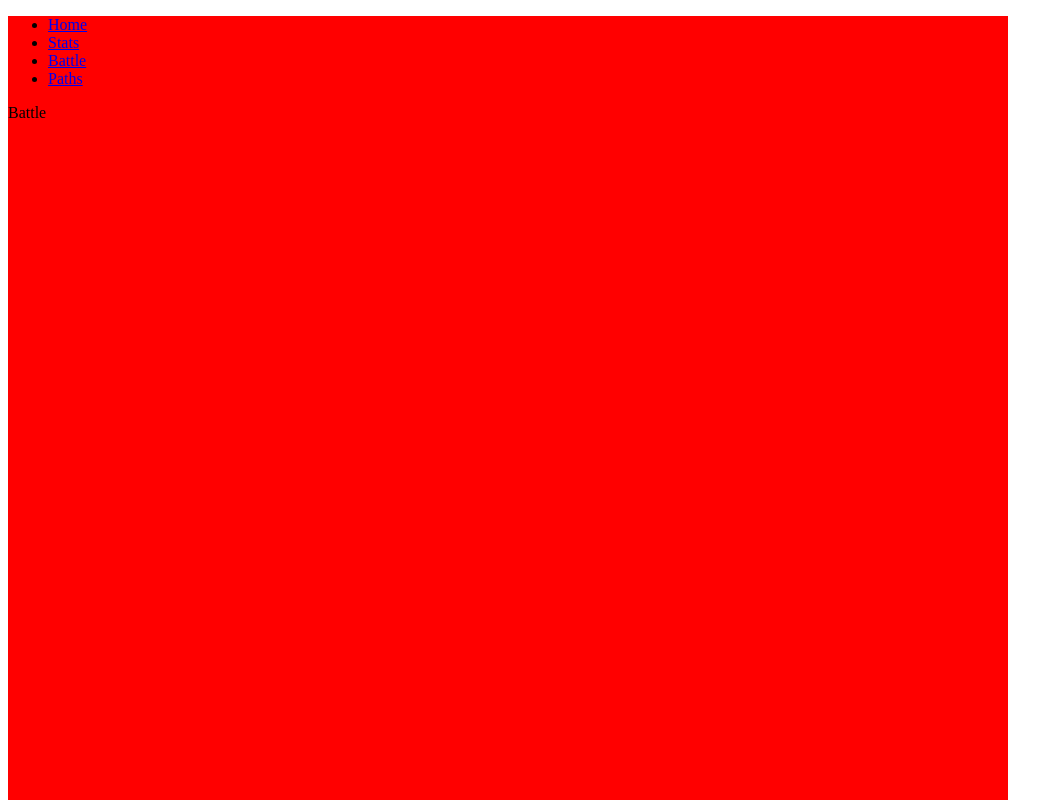
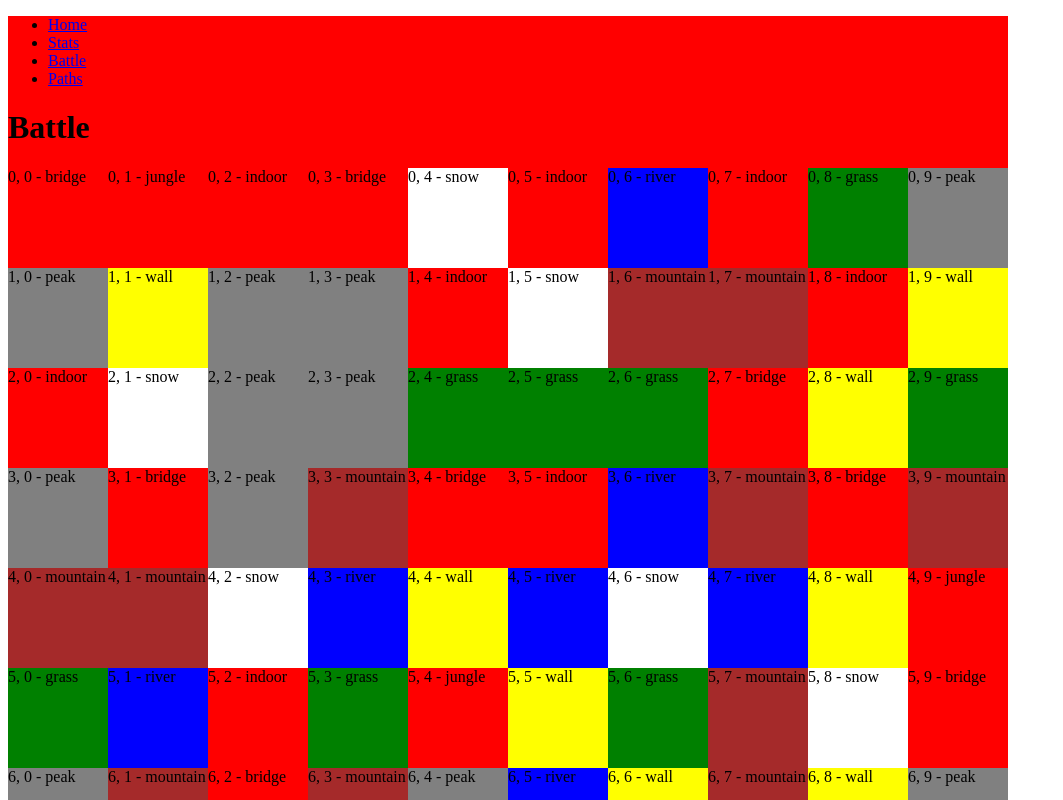
Before and after one commit to yyypasserby/fqyy, a React (Create React App) app: page /battle in a window 1280 px wide. Shown: the top 800 px of the page, without its empty margins (0-1063 px from the left). Built offline with nearby package versions, Linux system fonts and the light colour scheme.

Commit message:
Add battle render and map logic

```diff
--- /dev/null
+++ b/src/data/atoms/mapAtom.ts
@@ -0,0 +1,78 @@
+import { atom } from "recoil";
+
+type Location = [number, number];
+
+const MAX_HEIGHT = 10;
+const MAX_WIDTH = 10;
+
+export function getMapIndex(location: Location): number {
+  return location[0] + location[1] * MAX_WIDTH;
+}
+
+const TileTypes = [
+  "grass",
+  "jungle",
+  "snow",
+  "mountain",
+  "peak",
+  "indoor",
+  "wall",
+  "bridge",
+  "river",
+] as const;
+
+type TileType = typeof TileTypes[number];
+
+const TileColorMap = new Map<TileType, string>([
+  ["grass", "green"],
+  ["jungle", "deep green"],
+  ["snow", "white"],
+  ["mountain", "brown"],
+  ["peak", "gray"],
+  ["indoor", "light yellow"],
+  ["wall", "yellow"],
+  ["bridge", "deep brown"],
+  ["river", "blue"],
+]);
+
+interface ITile {
+  type: TileType;
+}
+
+class Tile implements ITile {
+  type: TileType;
+
+  constructor(tileType: TileType) {
+    this.type = tileType;
+  }
+
+  getColor(): string {
+    return TileColorMap.get(this.type) ?? "red";
+  }
+}
+
+function randomTile(): Tile {
+  return new Tile(TileTypes[Math.floor(Math.random() * TileTypes.length)]);
+}
+
+function newMap(): Tile[][] {
+  const ret = new Array<Array<Tile>>();
+
+  for (let i = 0; i < MAX_HEIGHT; ++i) {
+    const row = [];
+    for (let j = 0; j < MAX_WIDTH; ++j) {
+      row.push(randomTile());
+    }
+    ret.push(row);
+  }
+  return ret;
+}
+
+export const mapAtom = atom({
+  key: "mapAtom",
+  default: {
+    height: MAX_HEIGHT,
+    width: MAX_WIDTH,
+    tiles: newMap(),
+  },
+});
--- a/src/scenes/Battle.tsx
+++ b/src/scenes/Battle.tsx
@@ -1,5 +1,47 @@
+import { css, StyleSheet } from "aphrodite";
+import { useRecoilValue } from "recoil";
+import { mapAtom } from "../data/atoms/mapAtom";
+
 function Battle() {
-  return <div>Battle</div>;
+  const map = useRecoilValue(mapAtom);
+
+  return (
+    <div>
+      <h1>Battle</h1>
+      <div>
+        {map.tiles.map((row, i) => (
+          <div className={css(styles.row)} key={i}>
+            {row.map((tile, j) => (
+              <span
+                className={css([
+                  styles.tile,
+                  StyleSheet.create({
+                    tileColor: {
+                      backgroundColor: tile.getColor(),
+                    },
+                  }).tileColor,
+                ])}
+                key={j}
+              >
+                {i + ", " + j + " - " + tile.type}
+              </span>
+            ))}
+          </div>
+        ))}
+      </div>
+    </div>
+  );
 }
 
 export default Battle;
+
+const styles = StyleSheet.create({
+  row: {
+    height: 100,
+  },
+  tile: {
+    height: 100,
+    width: 100,
+    display: "inline-block",
+  },
+});
--- a/src/scenes/Home.tsx
+++ b/src/scenes/Home.tsx
@@ -1,5 +1,5 @@
 import React from "react";
-import { Link, useHistory } from "react-router-dom";
+import { useHistory } from "react-router-dom";
 import { useRecoilState, useResetRecoilState } from "recoil";
 import { charaterAtom } from "../data/atoms/characterAtom";
 import { gameAtom, GameRecord } from "../data/atoms/gameAtom";
```
